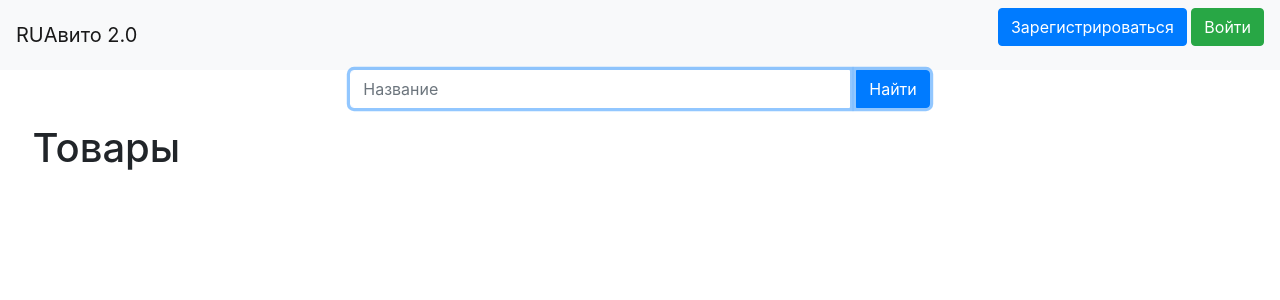
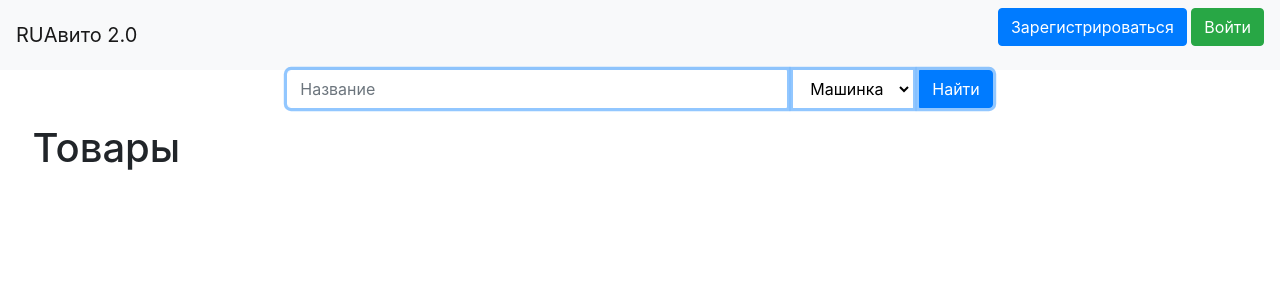
Before and after one commit to NovSergey/flask-avito, a Flask app: page / in a window 1280 px wide. Shown: the top 300 px of the page. Run offline with Flask 2, Linux system fonts and the light colour scheme; data that the repository does not hold is empty; some libraries are stand-ins or nearby versions.

Commit message:
Add files via upload

```diff
--- a/data/__all_models.py
+++ b/data/__all_models.py
@@ -1,3 +1,2 @@
 from . import users
 from . import goods
-from . import category
--- a/data/goods.py
+++ b/data/goods.py
@@ -18,8 +18,9 @@ class Goods(SqlAlchemyBase, SerializerMixin):
                                 sqlalchemy.ForeignKey("users.id"))
     price = sqlalchemy.Column(sqlalchemy.Integer, nullable=True)
 
-    created_date = sqlalchemy.Column(sqlalchemy.DateTime,
-                                     default=datetime.datetime.now)
+    created_date = sqlalchemy.Column(sqlalchemy.Integer,
+                                     default=datetime.date.today())
+    category = sqlalchemy.Column(sqlalchemy.String, nullable=True)
 
     categories =orm.relation("Category",
                               secondary="association",
--- a/forms/index.py
+++ b/forms/index.py
@@ -1,7 +1,8 @@
-from wtforms import SubmitField, StringField
+from wtforms import SubmitField, StringField, SelectField
 from flask_wtf import FlaskForm
 
 
 class IndexForm(FlaskForm):
     title = StringField('Введите категорию', render_kw={"placeholder": "Название"})
+    category = SelectField("Категория", choices=["Машинка", "Верталёт", "Трактор", "Грузовик", "Самолёт"])
     submit = SubmitField('Найти')
--- a/main.py
+++ b/main.py
@@ -1,11 +1,9 @@
-import datetime
 import os
-from sqlalchemy import func
-from flask_restful import reqparse, abort, Api, Resource
-from flask import Flask, render_template, request, flash, url_for,session
+from flask_restful import abort, Api
+from flask import Flask, request, session
+from data import category
 
 from os import getenv
-from werkzeug.utils import redirect, secure_filename
 from werkzeug.exceptions import abort
 from flask_bootstrap import Bootstrap
 #import news_resources
@@ -16,9 +14,8 @@ from data.category import Category
 from forms.goods import GoodsForm
 from forms.index import IndexForm
 from forms.user import RegisterForm, LoginForm
-from wtforms import SubmitField
 from flask_login import LoginManager, login_user, logout_user, login_required, current_user
-from flask import url_for, redirect, render_template, send_file
+from flask import redirect, render_template
 from werkzeug.utils import secure_filename
 app = Flask(__name__, static_folder="static")
 
@@ -39,7 +36,6 @@ Bootstrap(app)
 
 def add_category():
     db_sess = db_session.create_session()
-    categories = db_sess.query(Category)
     try:
         user = Category(
             id=1,
@@ -74,10 +70,9 @@ def index():
     form = IndexForm()
     if form.validate_on_submit():
         db_sess = db_session.create_session()
-        a = form.title.data.lower()
-        goods = db_sess.query(Goods).filter(Goods.title == form.title.data.lower()).all()
-        #goods = db_sess.query(Goods).filter(Goods.title.ilike(f"%{form.title.data}%")).all()
-        print(goods)
+        goods = db_sess.query(Goods).filter(Goods.title == form.title.data.lower(),
+                                            Goods.category == form.category.data).all()
+
         return render_template("index.html", news=goods, title="Авито2.0", form=form)
     db_sess = db_session.create_session()
     goods = db_sess.query(Goods)
@@ -149,29 +144,20 @@ def add_news():
     if form.validate_on_submit():
         filename = secure_filename(form.file.data.filename) #сохранение каринки
         form.file.data.save(UPLOAD_PATH + filename) #сохранение каринки
-        db_sess = db_session.create_session()
         goods = Goods()
         goods.title = form.title.data.lower()
         goods.description = form.description.data
         goods.price = form.price.data
         goods.picture = f"images/{filename}"
-        # name = db_sess.query(Category).filter(Category.name == form.category.data).first()
-        # goods.categories.append(name)
+        goods.category = form.category.data
         current_user.goods.append(goods)
-        db_sess.merge(current_user)
+        db_sess = db_session.create_session()
+        name = db_sess.query(Category).filter(Category.name == form.category.data).first()
+        goods.categories.append(name)
         db_sess.commit()
         return redirect('/')
     return render_template('goods.html', title='Добавление товара',
                            form=form)
-# @app.route("/find", methods=['GET', 'POST'])
-# def find_category():
-#     form = IndexForm()
-#     db_sess = db_session.create_session()
-#     goods = db_sess.query(Goods).filter(Goods.title == title).all()
-#     return render_template("index.html", news=goods, title="Авито2.0", form=form)
-
-    # db_sess = db_session.create_session()
-    # return db_sess.query(Category).filter(Category.name == name).first()
 
 @app.route('/news/<int:id>', methods=['GET', 'POST'])
 @login_required
--- a/static/css/style.css
+++ b/static/css/style.css
@@ -65,3 +65,32 @@
 .item h2{
     text-transform: capitalize;
 }
+
+.category{
+    height: 38px;
+    color: black;
+    background-color: white;
+    box-shadow:0 0 0 .2rem rgba(38,143,255,.5);
+    border-color: white;
+    margin-right: 6px;
+    border-bottom-right-radius: 0px;
+    border-top-right-radius: 0px;
+    border-bottom-left-radius: 0px;
+    border-top-left-radius: 0px;
+    text-align: left
+}
+.category:hover{
+    background-color: white;
+    border-color: white;
+    color: black;
+}
+.category:focus{
+    background-color: white;
+    border-color: white;
+    color: black;
+}
+.category:not(:disabled):not(.disabled).active, .category:not(:disabled):not(.disabled):active, .show>.category.dropdown-toggle {
+    background-color: white;
+    border-color: white;
+    color: black;
+}
--- a/templates/goods.html
+++ b/templates/goods.html
@@ -2,8 +2,9 @@
 
 {% block content %}
 <link rel="stylesheet" href="{{ url_for('static', filename='css/style.css') }}">
-<h1>Добавление товара</h1>
+<h1>{{ title }}</h1>
 <form action="" method="post" enctype="multipart/form-data">
+    {{ form.csrf_token }}
     {{ form.hidden_tag() }}
     <p>
         {{ form.title.label }}<br>
--- a/templates/index.html
+++ b/templates/index.html
@@ -9,7 +9,7 @@
   {{ form.csrf_token }}
   <div class="find">
     <p>
-      {{ form.title(class="form-control input btn-primary btn") }}{{ form.submit(type="submit", class="btn btn-primary btn_find") }}
+      {{ form.title(class="form-control input btn-primary btn") }}{{form.category(type="category", class="btn btn-primary category")}}{{ form.submit(type="submit", class="btn btn-primary btn_find") }}
     </p>
   </div>
 </form>
--- a/templates/register.html
+++ b/templates/register.html
@@ -13,7 +13,7 @@
         {% endfor %}
     </p>
     <p>
-        {{ form.phone.label }}<br>
+        {{ form.phone.label }}
         {{ form.phone(class="form-control")}}<br>
         {% for error in form.phone.errors %}
             <p class="alert alert-danger" role="alert">
```
Also changed, not shown: data/category.py (+9 -11 lines), forms/goods.py (+5 -2 lines), db/avito.db.
